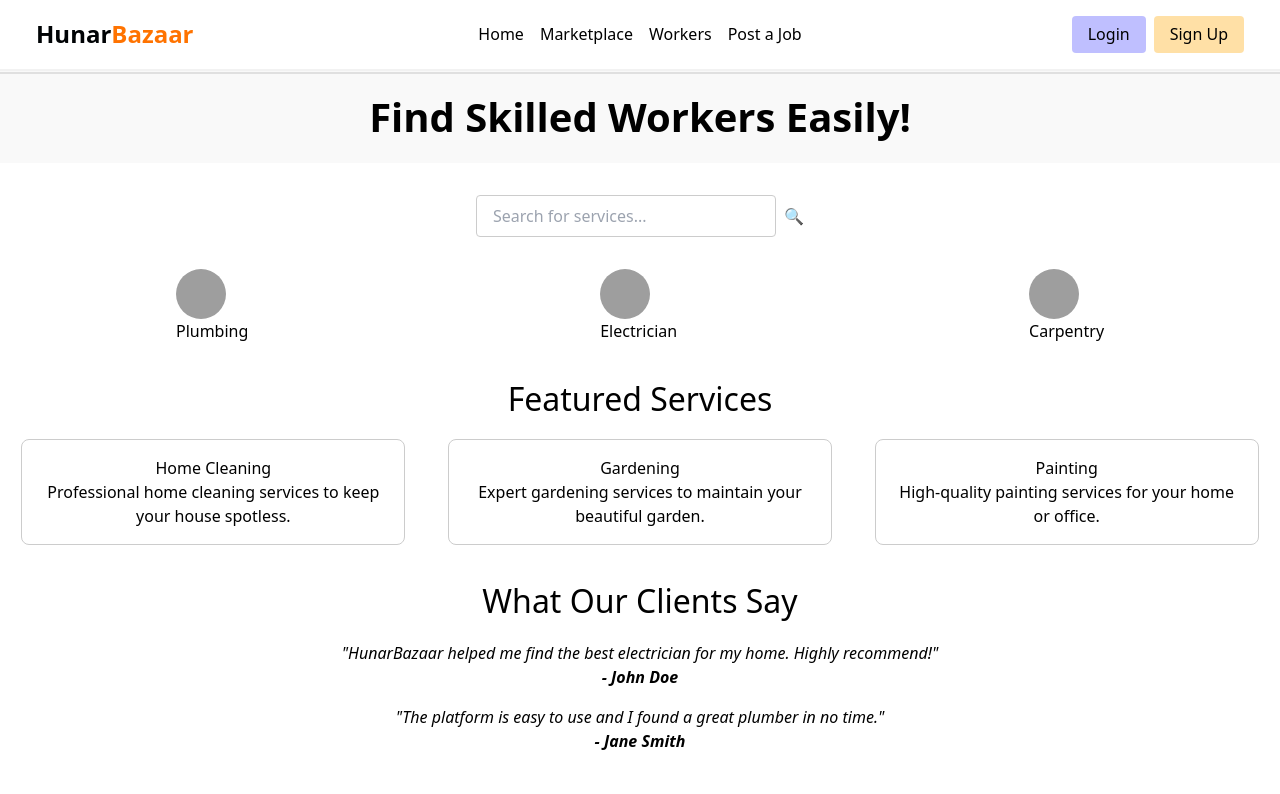
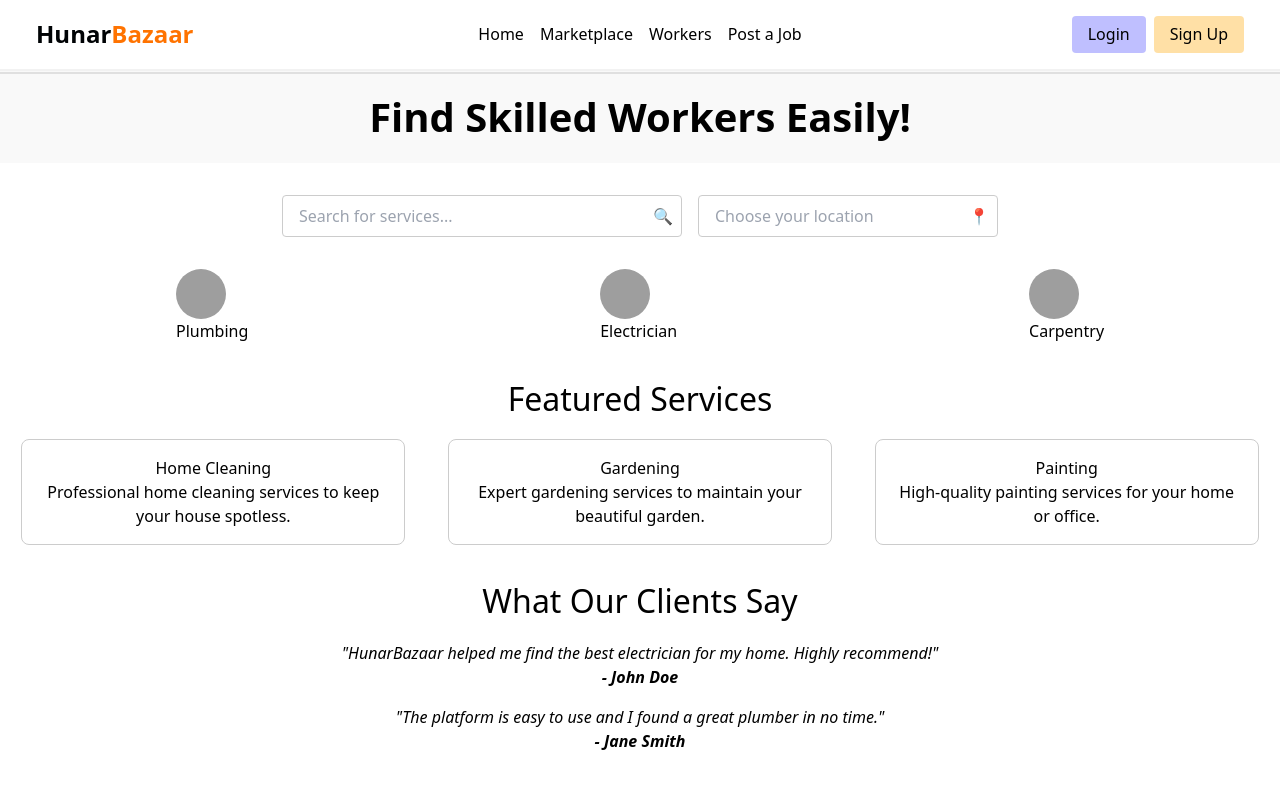
Before and after one commit to Jnmj-dev/HunarBazaar.in, a React (Create React App) app: page / in a window 1280 px wide. Shown: the top 794 px of the page. Built offline with nearby package versions, Linux system fonts and the light colour scheme; grey boxes are pictures that could not be loaded.

Commit message:
add location bar

```diff
--- a/src/pages/Home.css
+++ b/src/pages/Home.css
@@ -13,24 +13,39 @@
   margin: 0; /* Remove default margin */
 }
 
+/* Search Bars Container */
+.search-bars-container {
+  display: flex;
+  justify-content: center;
+  align-items: center;
+  gap: 1rem; /* Space between search bars */
+  margin: 2rem 0;
+}
+
 /* Search Bar */
 .home-search-bar {
   display: flex;
-  justify-content: center;
   align-items: center;
-  margin: 2rem 0;
+  border: 1px solid #ccc;
+  border-radius: 4px;
+  padding: 0.5rem;
+  width: 400px; /* Elongated width */
 }
 
 .home-search-bar input {
-  padding: 0.5rem 1rem;
-  border: 1px solid #ccc;
-  border-radius: 4px;
-  width: 300px;
+  border: none;
+  outline: none;
+  flex: 1;
+  padding: 0 0.5rem;
 }
 
 .search-icon {
-  margin-left: 0.5rem;
   cursor: pointer;
+}
+
+/* Location Search Bar */
+.location-search-bar {
+  width: 300px; /* Slightly smaller width for location bar */
 }
 
 /* Category Cards */
--- a/src/pages/Home.js
+++ b/src/pages/Home.js
@@ -13,10 +13,16 @@ function Home() {
           <h1 className="home-hero-title">Find Skilled Workers Easily!</h1>
         </div>
 
-        {/* Search Bar */}
-        <div className="home-search-bar">
-          <input type="text" placeholder="Search for services..." />
-          <div className="search-icon">🔍</div>
+        {/* Search Bars */}
+        <div className="search-bars-container">
+          <div className="home-search-bar">
+            <input type="text" placeholder="Search for services..." />
+            <div className="search-icon">🔍</div>
+          </div>
+          <div className="home-search-bar location-search-bar">
+            <input type="text" placeholder="Choose your location" />
+            <div className="search-icon">📍</div>
+          </div>
         </div>
 
         {/* Category Cards */}
```
